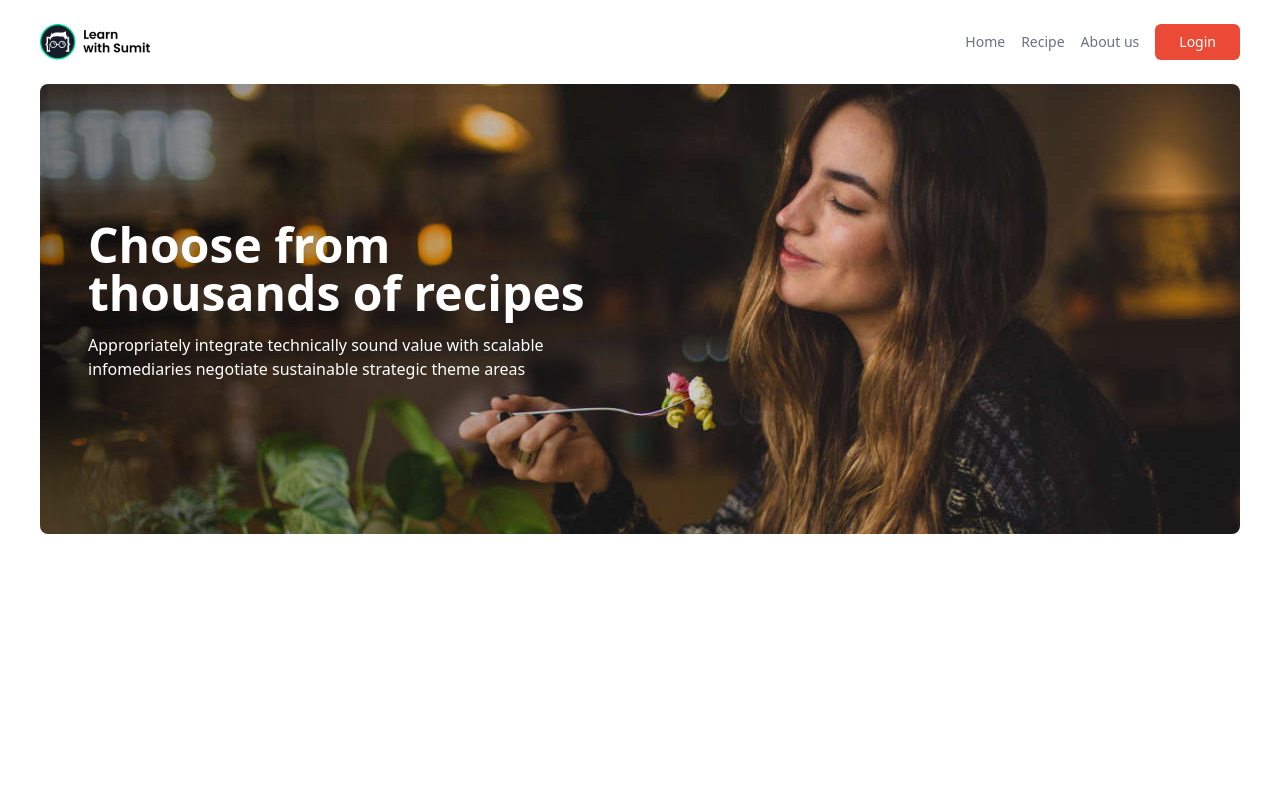
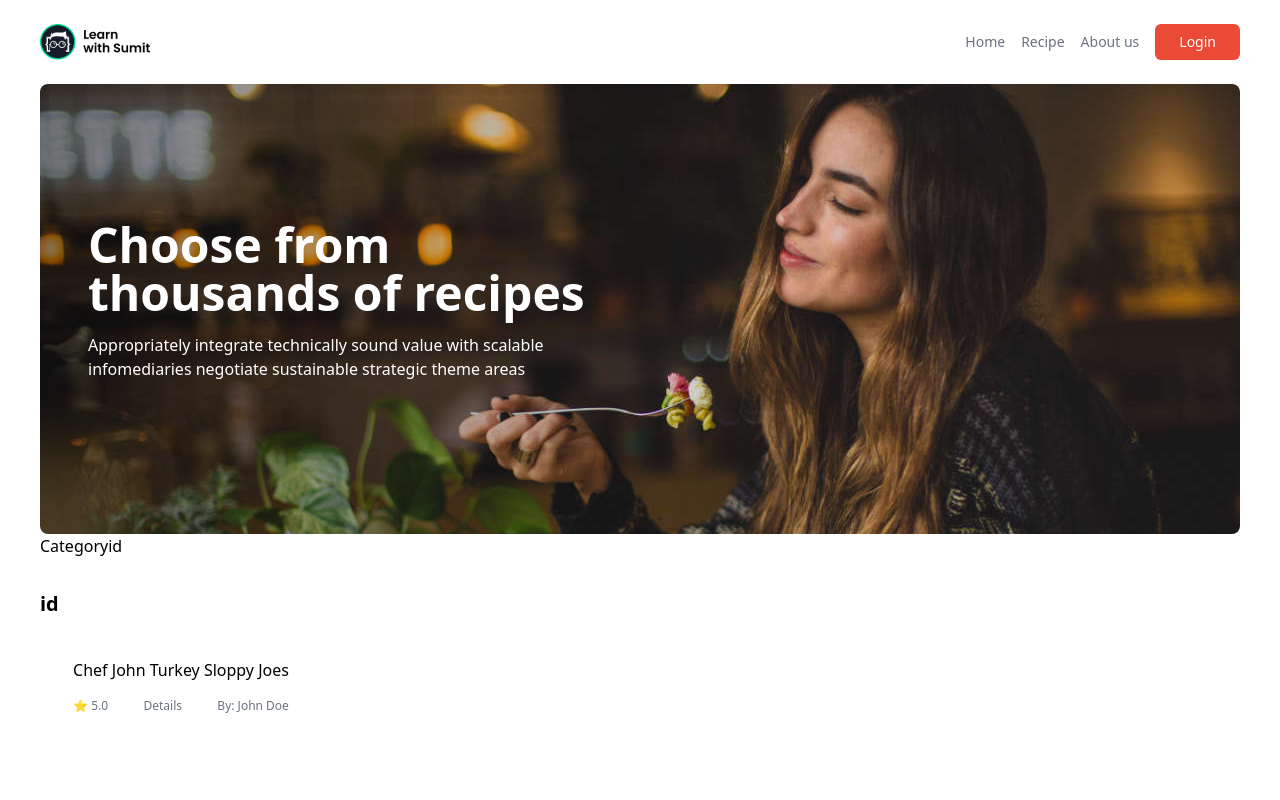
Before and after one commit to jahid-111/khana_khazana, a Next.js app: page /category/id in a window 1280 px wide. Before the commit this address had no page. Shown: the top 800 px of the page. Built offline with nearby package versions, Linux system fonts and the light colour scheme.

Commit message:
byCategory_page

```diff
--- /dev/null
+++ b/app/category/[category]/page.js
@@ -0,0 +1,13 @@
+import ProductByCategories from "@/components/ProductByCategories";
+import React from "react";
+
+const CategoryPage = ({ params: { category } }) => {
+  return (
+    <div>
+      Category{category}
+      <ProductByCategories category={category} />
+    </div>
+  );
+};
+
+export default CategoryPage;
--- /dev/null
+++ b/components/ProductByCategories.jsx
@@ -0,0 +1,17 @@
+import React from "react";
+import Recipe from "./home/Recipe";
+
+const ProductByCategories = ({ category }) => {
+  return (
+    <section className="container py-8">
+      <div>
+        <h3 className="font-semibold text-xl">{category}</h3>
+        <div className="grid grid-cols-1 sm:grid-cols-2 md:grid-cols-3 lg:grid-cols-4 gap-6 my-8 justify-items-center">
+          <Recipe />
+        </div>
+      </div>
+    </section>
+  );
+};
+
+export default ProductByCategories;
--- a/components/auth/Login.jsx
+++ b/components/auth/Login.jsx
@@ -6,7 +6,7 @@ const Login = () => {
     <section className="h-screen grid place-items-center">
       <div className="max-w-[450px] w-full mx-auto p-6 border border-gray-700/20 rounded-md">
         <h4 className="font-bold text-2xl">Sign in</h4>
-        <htmlForm className="login-htmlFrom">
+        <htmlFor className="login-htmlFrom">
           <div className="form-div">
             <label for="email">Email Address</label>
             <input
@@ -33,7 +33,7 @@ const Login = () => {
           >
             Login
           </button>
-        </htmlForm>
+        </htmlFor>
 
         <p className="text-center text-xs mt-2 text-gray-600">Or</p>
 
--- a/components/home/Categories.jsx
+++ b/components/home/Categories.jsx
@@ -1,3 +1,4 @@
+import Link from "next/link";
 import React from "react";
 
 const Categories = () => {
@@ -6,7 +7,7 @@ const Categories = () => {
       <h3 className="font-bold text-xl">Recipes</h3>
       <ul className="pl-2 my-6 space-y-4 text-gray-500 text-sm">
         <li>
-          <a href="#">Morning Bliss Café</a>
+          <Link href="/category/id">Morning Bliss Café</Link>
         </li>
 
         <li>
--- a/components/home/Recipe.jsx
+++ b/components/home/Recipe.jsx
@@ -4,8 +4,6 @@ import React from "react";
 
 const Recipe = () => {
   return (
-    <div className="col-span-12 md:col-span-9">
-      <div className="grid grid-cols-1 sm:grid-cols-2 lg:grid-cols-3 gap-6 my-8 justify-items-center">
     <div className="card">
       {/* <Image src="https://source.unsplash.com/-YHSwy6uqvk/300x160" className="rounded-md" alt="" width={900}  height={900}/> */}
       <h4 className="my-2">Chef John Turkey Sloppy Joes</h4>
@@ -15,8 +13,6 @@ const Recipe = () => {
         <span>By: John Doe</span>
       </div>
     </div>
-      </div>
-    </div>
   );
 };
 
--- a/components/home/RecipeSection.jsx
+++ b/components/home/RecipeSection.jsx
@@ -7,7 +7,12 @@ const RecipeSection = () => {
     <section className="container py-8">
       <div className="grid grid-cols-12 py-4">
         <Categories />
-        <Recipe />
+
+        <div className="col-span-12 md:col-span-9">
+          <div className="grid grid-cols-1 sm:grid-cols-2 lg:grid-cols-3 gap-6 my-8 justify-items-center">
+            <Recipe />
+          </div>
+        </div>
       </div>
     </section>
   );
```
Lines whose indentation alone changed are shown as unchanged.
